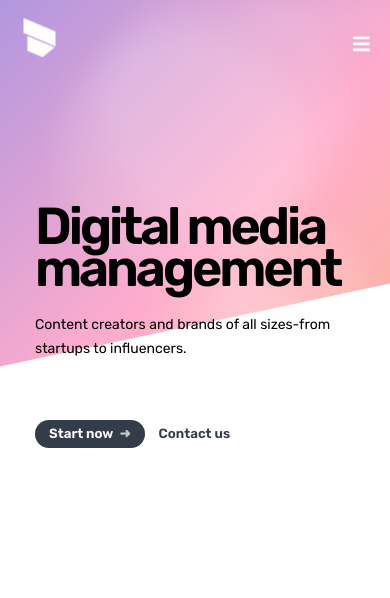
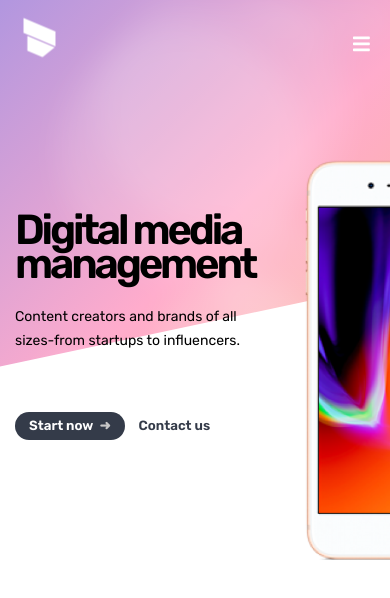
Before and after one commit to ruairifitzsimmons/decision, a React (Create React App) app: page / in a window 390 px wide. Shown: the top 598 px of the page. Built offline with nearby package versions, Linux system fonts and the light colour scheme.

Commit message:
quick responsive fix

```diff
--- a/src/App.js
+++ b/src/App.js
@@ -9,7 +9,7 @@ function App() {
     <Router>
       <Navbar/>
       <canvas id="canvas" className="diagonal-box"></canvas>
-      <ul class="circles">
+      <ul className="circles">
               <li></li>
               <li></li>
               <li></li>
--- a/src/components/MainSection.css
+++ b/src/components/MainSection.css
@@ -91,6 +91,8 @@ img {
     .home_main-section {
         overflow: hidden;
         position: relative;
+        padding-right:40px;
+        margin-left:-20px;
     }
 
     .home_main-text-wrapper {
@@ -103,11 +105,11 @@ img {
     }
 
     .col {
-        max-width:100%;
+        max-width:80%;
     }
 
     .heading {
-        font-size:52px;
+        font-size:42px;
         letter-spacing:-0.2rem;
     }
 
```
